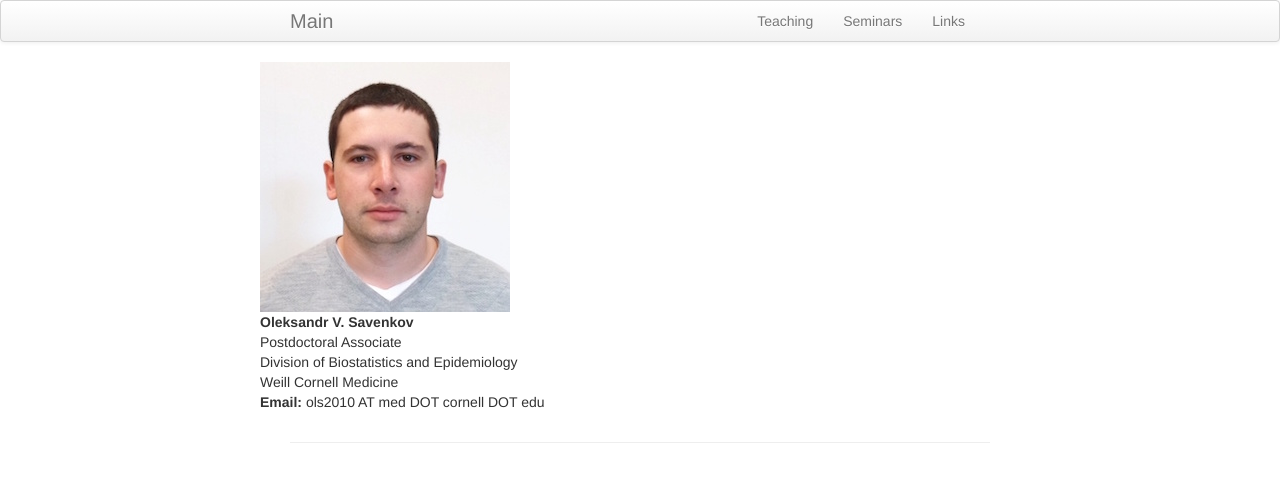
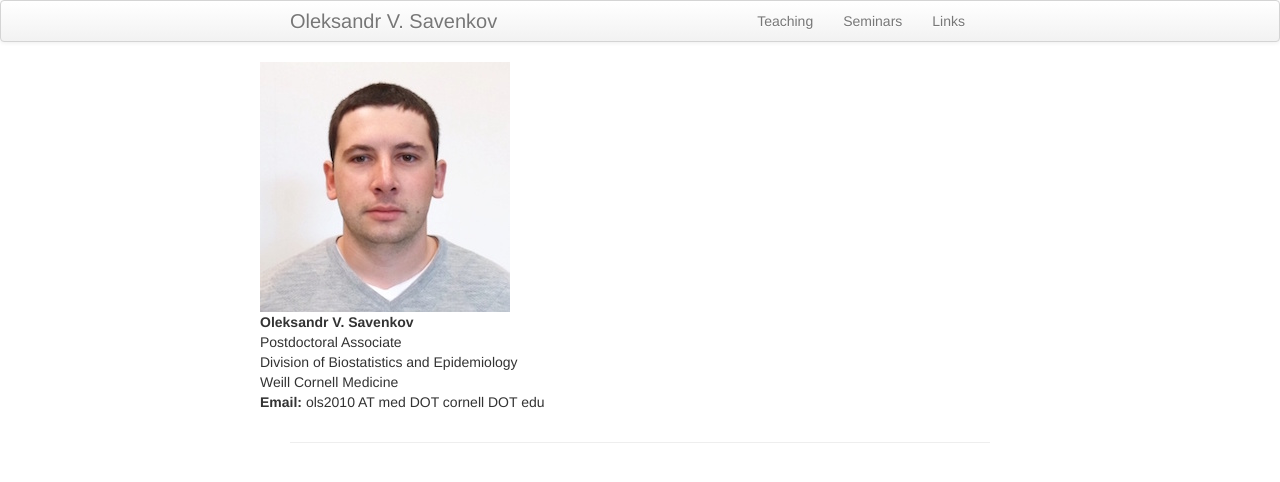
Before and after one commit to ovsavenkov/ovsavenkov.github.io, a Jekyll site: the page built from index.md, in a window 1280 px wide. Shown: the top 482 px of the page. Built offline with Jekyll 4.4.1, drawn with Linux system fonts in a browser that asks for light colours.

Commit message:
site.title returned

```diff
--- a/_includes/themes/twitter/default.html
+++ b/_includes/themes/twitter/default.html
@@ -33,7 +33,7 @@
     <div class="navbar">
       <div class="navbar-inner">
         <div class="container-narrow">
-          <a class="brand" href="{{ HOME_PATH }}">{{ "Main" }}</a>
+          <a class="brand" href="{{ HOME_PATH }}">{{ site.title }}</a>
           <ul class="nav">
           <!--    <li><a href="{{ BASE_PATH }}/about.html">About</a></li>   -->
               <li><a href="{{ BASE_PATH }}/pubs.html">Teaching</a></li>
```
